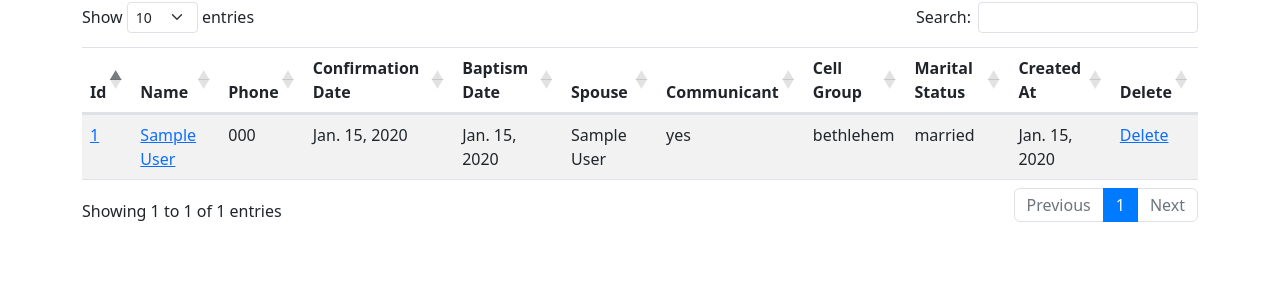
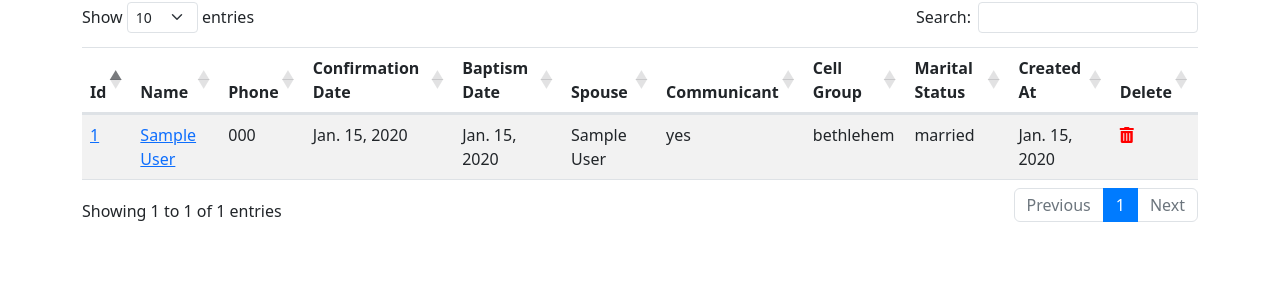
Before and after one commit to kinuthiajr/kanisaOS, a Django app: page /memberdata/ in a window 1280 px wide. Shown: the part 151-451 px from the top of the page. Run offline with Django 4.2, Linux system fonts and the light colour scheme; tables that the repository leaves empty hold one stand-in row (values such as "Sample post"); some libraries are stand-ins or nearby versions.

Commit message:
Added delete icons to delete template

```diff
--- a/accounts/templates/accounts/childrendata.html
+++ b/accounts/templates/accounts/childrendata.html
@@ -6,6 +6,7 @@
 <html lang="en">
 <head>
     <meta charset="UTF-8">
+    <link rel="stylesheet" href="https://cdnjs.cloudflare.com/ajax/libs/font-awesome/5.15.4/css/all.min.css">
     <link rel="stylesheet" href="https://stackpath.bootstrapcdn.com/bootstrap/4.5.2/css/bootstrap.min.css">
     <link rel="stylesheet" href="https://cdnjs.cloudflare.com/ajax/libs/twitter-bootstrap/5.3.0/css/bootstrap.min.css">
     <link rel="stylesheet" href="https://cdn.datatables.net/1.13.7/css/dataTables.bootstrap5.min.css">
@@ -47,7 +48,10 @@
                     <td>{{ child.confirmation_date }}</td>
                     <td>{{ child.baptism_date }}</td>
                     <td>{{ child.dept}}</td>
-                    <td><a href="{% url 'deletechild' child.id %}">Delete</a></td>
+                    <td><a href="{% url 'deletechild' child.id %}">
+                        <i class="fas fa-trash-alt" style="color: red;"></i>
+                    </a>
+                    </td>
                 </tr>
                 {% endfor %}
             </tbody>
--- a/accounts/templates/accounts/memberdata.html
+++ b/accounts/templates/accounts/memberdata.html
@@ -6,6 +6,7 @@
 <html lang="en">
 <head>
     <meta charset="UTF-8">
+    <link rel="stylesheet" href="https://cdnjs.cloudflare.com/ajax/libs/font-awesome/5.15.4/css/all.min.css">
     <link rel="stylesheet" href="https://stackpath.bootstrapcdn.com/bootstrap/4.5.2/css/bootstrap.min.css">
     <link rel="stylesheet" href="https://cdnjs.cloudflare.com/ajax/libs/twitter-bootstrap/5.3.0/css/bootstrap.min.css">
     <link rel="stylesheet" href="https://cdn.datatables.net/1.13.7/css/dataTables.bootstrap5.min.css">
@@ -56,7 +57,9 @@
                     <td>{{ member.cell_group}}</td>
                     <td>{{ member.marital_status}}</td>
                     <td>{{ member.created_at}}</td>
-                    <td><a href="{% url 'delete' member.id %}">Delete</a></td>
+                    <td><a href="{% url 'delete' member.id %}">
+                        <i class="fas fa-trash-alt" style="color: red;"></i>
+                    </a></td>
                 </tr>
                 {% endfor %}
             </tbody>
--- a/accounts/templates/accounts/spousedata.html
+++ b/accounts/templates/accounts/spousedata.html
@@ -7,6 +7,7 @@
 <head>
     <meta charset="UTF-8">
     <title>Your Title Here</title>
+    <link rel="stylesheet" href="https://cdnjs.cloudflare.com/ajax/libs/font-awesome/5.15.4/css/all.min.css">
     <link rel="stylesheet" href="https://stackpath.bootstrapcdn.com/bootstrap/4.5.2/css/bootstrap.min.css">
     <link rel="stylesheet" href="https://cdnjs.cloudflare.com/ajax/libs/twitter-bootstrap/5.3.0/css/bootstrap.min.css">
     <link rel="stylesheet" href="https://cdn.datatables.net/1.13.7/css/dataTables.bootstrap5.min.css">
@@ -54,7 +55,9 @@
                     <td>{{ spouse.cell_group}}</td>
                     <td>{{ spouse.marital_status}}</td>
                     <td>{{ spouse.service_attend}}</td>
-                    <td><a href="{% url 'deletespouse' spouse.id %}"> Delete</a></td>
+                    <td><a href="{% url 'deletespouse' spouse.id %}">
+                        <i class="fas fa-trash-alt" style="color: red;"></i>
+                    </a></td>
                 </tr>
                 {% endfor %}
             </tbody>
--- a/templates/base.html
+++ b/templates/base.html
@@ -30,9 +30,9 @@
 
         <div class="hidden sm:flex sm:items-center">
           {% if user.is_authenticated %}
-          <a href="{% url 'spousedata' %}" class="text-gray-800 text-sm font-semibold hover:text-purple-600 mr-4">List Spouses</a>
           <a href="{% url 'childrendata' %}" class="text-gray-800 text-sm font-semibold hover:text-purple-600 mr-4">List Children</a>
           <a href="{% url 'child' %}" class="text-gray-800 text-sm font-semibold hover:text-purple-600 mr-4">Children</a>
+          <a href="{% url 'spousedata' %}" class="text-gray-800 text-sm font-semibold hover:text-purple-600 mr-4">List Spouses</a>
           <a href="{% url 'spouse' %}" class="text-gray-800 text-sm font-semibold hover:text-purple-600 mr-4">Spouse</a>
           <a href="{% url 'member' %}" class="text-gray-800 text-sm font-semibold hover:text-purple-600 mr-4">Member</a>
           <a href="{% url 'memberdata' %}" class="text-gray-800 text-sm font-semibold hover:text-purple-600 mr-4">List Members</a>
```
